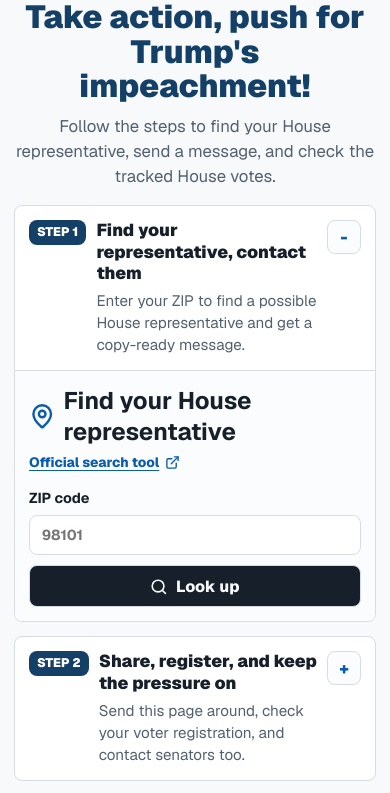
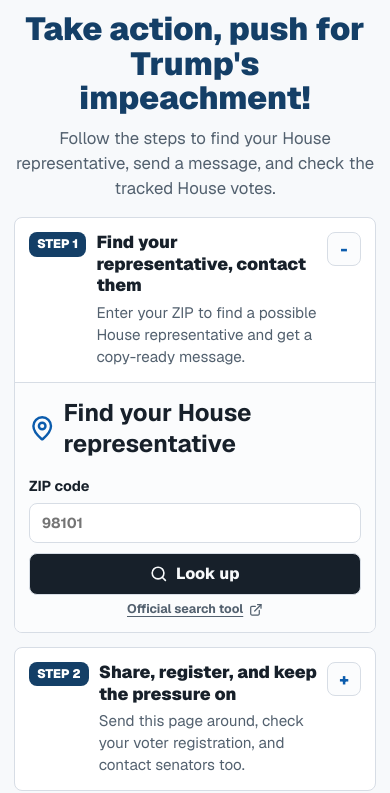
Before and after one commit to impeach-trump/impeach_trump, a Next.js app: page / in a window 390 px wide. Shown: the top 793 px of the page. Built offline with nearby package versions, Linux system fonts and the light colour scheme.

Commit message:
Update layout

```diff
--- a/src/app/_components/state-vote-summary.tsx
+++ b/src/app/_components/state-vote-summary.tsx
@@ -466,15 +466,6 @@
               <MapPin aria-hidden="true" className={styles.headingIcon} />
               Find your House representative
             </h2>
-            <a
-              className={styles.officialLookupLink}
-              href={OFFICIAL_REPRESENTATIVE_LOOKUP_URL}
-              rel="noopener noreferrer"
-              target="_blank"
-            >
-              Official search tool
-              <ExternalLink aria-hidden="true" className={styles.inlineIcon} />
-            </a>
           </div>
 
           <form className={styles.zipLookupForm} onSubmit={handleZipLookup}>
@@ -494,6 +485,7 @@
               />
             </label>
 
+            <div className={styles.zipLookupControls}>
               <button
                 className={styles.zipLookupButton}
                 disabled={isLookingUpZip}
@@ -502,6 +494,20 @@
                 <Search aria-hidden="true" className={styles.buttonIcon} />
                 {isLookingUpZip ? "Looking up..." : "Look up"}
               </button>
+
+              <a
+                className={styles.officialLookupLink}
+                href={OFFICIAL_REPRESENTATIVE_LOOKUP_URL}
+                rel="noopener noreferrer"
+                target="_blank"
+              >
+                Official search tool
+                <ExternalLink
+                  aria-hidden="true"
+                  className={styles.inlineIcon}
+                />
+              </a>
+            </div>
 
             {zipLookupMessage ? (
               <p
@@ -544,8 +550,7 @@
             <div className={styles.representativeCardTop}>
               <div>
                 <h3 id="possible-representative">
-                  {displayedRepresentative.name} may be your House
-                  representative
+                  Your representative: {displayedRepresentative.name}
                 </h3>
 
                 <p className={styles.representativeVoteCallout}>
@@ -565,6 +570,7 @@
               </div>
 
               <div className={styles.representativeActions}>
+                <div className={styles.contactMessageCard}>
                   <a
                     className={styles.representativeLink}
                     href={displayedRepresentative.contactUrl}
@@ -577,16 +583,13 @@
 
                   <details className={styles.copyTemplate}>
                     <summary>
-                    <span>Quick copy email template</span>
+                      <span className={styles.copyTemplateSummaryLabel}>
+                        <Copy aria-hidden="true" className={styles.linkIcon} />
+                        Quick copy email template
+                      </span>
                     </summary>
 
                     <div className={styles.copyTemplateBody}>
-                    <textarea
-                      aria-label="Template email to representative"
-                      readOnly
-                      value={representativeEmailTemplate}
-                    />
-
                       <div className={styles.copyTemplateActions}>
                         <button
                           className={styles.copyTemplateButton}
@@ -607,8 +610,15 @@
                           {copyTemplateStatus}
                         </p>
                       </div>
+
+                      <textarea
+                        aria-label="Template email to representative"
+                        readOnly
+                        value={representativeEmailTemplate}
+                      />
                     </div>
                   </details>
+                </div>
               </div>
             </div>
           </aside>
--- a/src/app/page.module.css
+++ b/src/app/page.module.css
@@ -58,7 +58,7 @@
 .guidedSection {
   display: grid;
   gap: 22px;
-  padding: 0 0 40px;
+  padding: 16px 0 40px;
 }
 
 .guidedHeader {
@@ -395,9 +395,9 @@
   display: inline-flex;
   align-items: center;
   gap: 2px;
-  color: var(--link);
-  font-size: 0.85rem;
-  font-weight: 800;
+  color: var(--muted);
+  font-size: 0.78rem;
+  font-weight: 700;
   line-height: 1.35;
 }
 
@@ -419,6 +419,12 @@
   gap: 10px;
   min-width: 0;
   max-width: 360px;
+}
+
+.zipLookupControls {
+  display: grid;
+  gap: 6px;
+  justify-items: end;
 }
 
 .zipInputGroup {
@@ -508,8 +514,10 @@
 }
 
 .representativeCard h3 {
-  margin: 6px 0;
-  font-size: 1.05rem;
+  margin: 0 0 10px;
+  color: #3f4752;
+  font-size: 0.95rem;
+  line-height: 1.25;
 }
 
 .representativeCard p {
@@ -530,7 +538,7 @@
   display: inline-flex;
   align-items: center;
   gap: 8px;
-  margin-top: 12px;
+  margin: 0;
   padding: 10px 12px;
   border-radius: 8px;
   font-weight: 900;
@@ -552,15 +560,23 @@
   gap: 12px;
 }
 
+.contactMessageCard {
+  display: grid;
+  overflow: hidden;
+  border: 2px solid #6f9fce;
+  border-radius: 8px;
+  background: #ffffff;
+  box-shadow: 0 10px 24px rgba(24, 77, 126, 0.16);
+}
+
 .representativeLink {
   display: inline-flex;
   align-items: center;
-  justify-content: center;
+  justify-content: flex-start;
   gap: 8px;
-  padding: 10px 14px;
-  border: 1px solid #9bbfe3;
-  border-radius: 8px;
-  background: var(--surface);
+  padding: 12px 16px;
+  border-bottom: 1px solid #c7dced;
+  background: #edf6ff;
   color: var(--link);
   font-weight: 800;
   line-height: 1.2;
@@ -572,12 +588,8 @@
 
 .copyTemplate {
   display: grid;
-  gap: 14px;
-  padding: 16px;
-  border: 2px solid #6f9fce;
-  border-radius: 8px;
+  gap: 0;
   background: #ffffff;
-  box-shadow: 0 10px 24px rgba(24, 77, 126, 0.16);
 }
 
 .copyTemplate summary {
@@ -585,6 +597,7 @@
   align-items: center;
   justify-content: space-between;
   gap: 12px;
+  padding: 14px 16px;
   cursor: pointer;
   color: #143f67;
   font-size: 1.02rem;
@@ -595,6 +608,12 @@
 .copyTemplate summary span {
   min-width: 0;
   overflow-wrap: anywhere;
+}
+
+.copyTemplateSummaryLabel {
+  display: inline-flex;
+  align-items: center;
+  gap: 8px;
 }
 
 .copyTemplate summary::marker,
@@ -620,10 +639,15 @@
   content: "-";
 }
 
+.copyTemplate[open] summary {
+  border-bottom: 1px solid #d7e6f5;
+}
+
 .copyTemplateBody {
   display: grid;
   gap: 10px;
   min-width: 0;
+  padding: 16px;
 }
 
 .copyTemplateBody textarea {
@@ -1009,7 +1033,7 @@
 
   .guidedSection {
     gap: 16px;
-    padding: 0 0 28px;
+    padding: 12px 0 28px;
   }
 
   .guidedHeader {
@@ -1083,6 +1107,11 @@
     flex: 1 1 100%;
   }
 
+  .zipLookupControls {
+    width: 100%;
+    justify-items: center;
+  }
+
   .zipLookupButton {
     width: 100%;
   }
```
Lines whose indentation alone changed are shown as unchanged.
